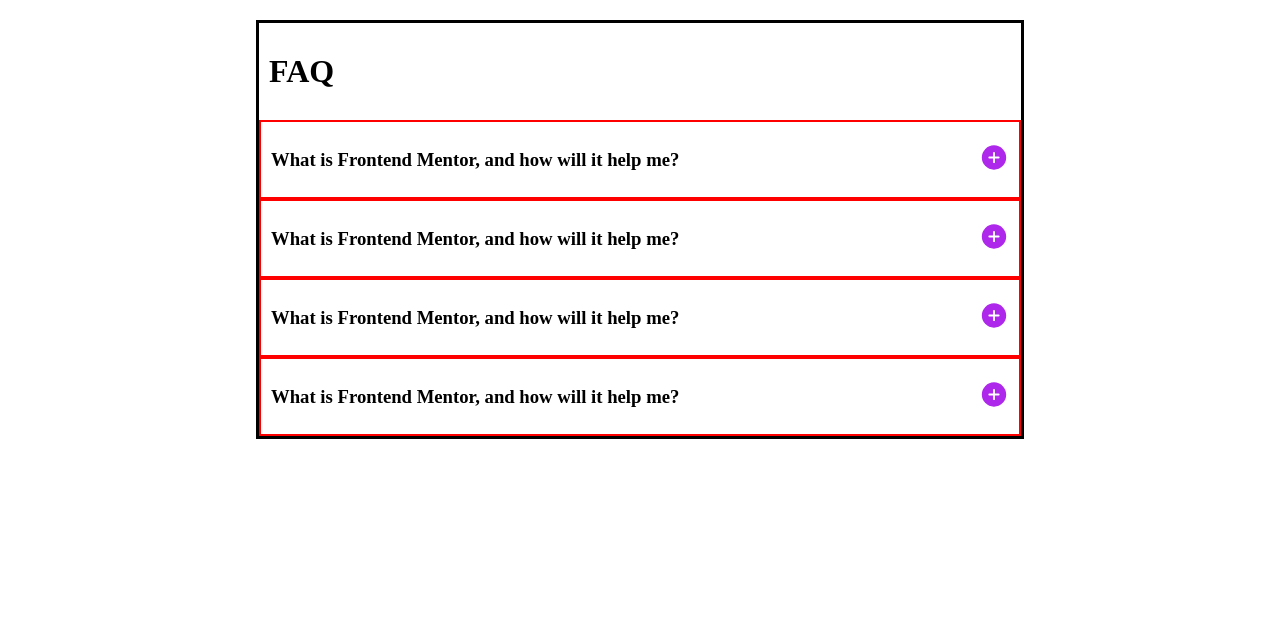
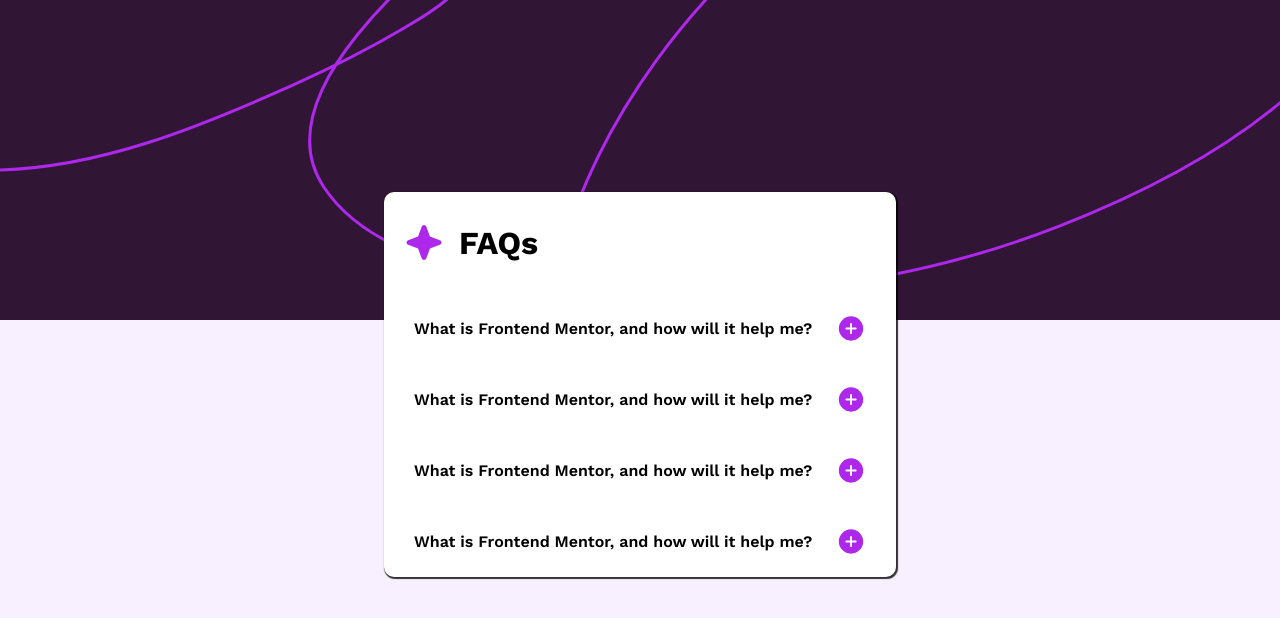
Before and after one commit to YuBaichuan2000/faq-accordion, a plain HTML site: page index.html in a window 1280 px wide. Drawn offline with nearby package versions, Linux system fonts and the light colour scheme.

Commit message:
Add final designs

```diff
--- a/app.js
+++ b/app.js
@@ -5,7 +5,7 @@
     let ans = parent.parentNode.nextElementSibling;
     let plusSvg = parent.children[0];
     let minusSvg = parent.children[1];
-    if (ans.style.display == 'none') {
+    if (ans.style.display === 'none' || ans.style.display === '') {
         ans.style.display = 'block';
         plusSvg.style.display = 'none';
         minusSvg.style.display = 'block';
--- a/index.html
+++ b/index.html
@@ -6,6 +6,9 @@
 
   <link rel="icon" type="image/png" sizes="32x32" href="./assets/images/favicon-32x32.png">
   <link rel="stylesheet" href="styles.css">
+  <link rel="preconnect" href="https://fonts.googleapis.com">
+  <link rel="preconnect" href="https://fonts.gstatic.com" crossorigin>
+  <link href="https://fonts.googleapis.com/css2?family=Work+Sans:wght@400;600;700&display=swap" rel="stylesheet">
   <script defer src="app.js"></script>
 
   <title>Frontend Mentor | FAQ accordion</title>
@@ -19,13 +22,14 @@
 <body>
   <div id="main-container">
     <div id="top-container">
-      <h1>FAQ</h1>
+      <svg class="star" xmlns="http://www.w3.org/2000/svg" width="40" height="41" fill="none" viewBox="0 0 40 41"><path fill="#AD28EB" d="M37.5 20.5a2.467 2.467 0 0 1-1.64 2.344l-9.913 3.604-3.603 9.911a2.5 2.5 0 0 1-4.688 0l-3.604-9.922-9.911-3.593a2.5 2.5 0 0 1 0-4.688l9.921-3.604 3.594-9.911a2.5 2.5 0 0 1 4.688 0l3.604 9.921 9.911 3.594A2.467 2.467 0 0 1 37.5 20.5Z"/></svg>
+      <h1>FAQs</h1>
     </div>
     <div id="bottom-container">
       <div class="accordion">
           <div class="question">
             <div class="content">
-              <h3>What is Frontend Mentor, and how will it help me?</h3>
+              <h4>What is Frontend Mentor, and how will it help me?</h4>
             </div>
             <div class="expand-sign">
               <svg class="plus" xmlns="http://www.w3.org/2000/svg" width="30" height="31" fill="none" viewBox="0 0 30 31"><path fill="#AD28EB" d="M15 3.313A12.187 12.187 0 1 0 27.188 15.5 12.203 12.203 0 0 0 15 3.312Zm4.688 13.124h-3.75v3.75a.938.938 0 0 1-1.876 0v-3.75h-3.75a.938.938 0 0 1 0-1.875h3.75v-3.75a.938.938 0 0 1 1.876 0v3.75h3.75a.938.938 0 0 1 0 1.876Z"/></svg>
@@ -41,7 +45,7 @@
       <div class="accordion">
         <div class="question">
           <div class="content">
-            <h3>What is Frontend Mentor, and how will it help me?</h3>
+            <h4>What is Frontend Mentor, and how will it help me?</h4>
           </div>
           <div class="expand-sign">
               <svg class="plus" xmlns="http://www.w3.org/2000/svg" width="30" height="31" fill="none" viewBox="0 0 30 31"><path fill="#AD28EB" d="M15 3.313A12.187 12.187 0 1 0 27.188 15.5 12.203 12.203 0 0 0 15 3.312Zm4.688 13.124h-3.75v3.75a.938.938 0 0 1-1.876 0v-3.75h-3.75a.938.938 0 0 1 0-1.875h3.75v-3.75a.938.938 0 0 1 1.876 0v3.75h3.75a.938.938 0 0 1 0 1.876Z"/></svg>
@@ -57,7 +61,7 @@
       <div class="accordion">
         <div class="question">
           <div class="content">
-            <h3>What is Frontend Mentor, and how will it help me?</h3>
+            <h4>What is Frontend Mentor, and how will it help me?</h4>
           </div>
           <div class="expand-sign">
               <svg class="plus" xmlns="http://www.w3.org/2000/svg" width="30" height="31" fill="none" viewBox="0 0 30 31"><path fill="#AD28EB" d="M15 3.313A12.187 12.187 0 1 0 27.188 15.5 12.203 12.203 0 0 0 15 3.312Zm4.688 13.124h-3.75v3.75a.938.938 0 0 1-1.876 0v-3.75h-3.75a.938.938 0 0 1 0-1.875h3.75v-3.75a.938.938 0 0 1 1.876 0v3.75h3.75a.938.938 0 0 1 0 1.876Z"/></svg>
@@ -73,7 +77,7 @@
       <div class="accordion">
         <div class="question">
           <div class="content">
-            <h3>What is Frontend Mentor, and how will it help me?</h3>
+            <h4>What is Frontend Mentor, and how will it help me?</h4>
           </div>
           <div class="expand-sign">
               <svg class="plus" xmlns="http://www.w3.org/2000/svg" width="30" height="31" fill="none" viewBox="0 0 30 31"><path fill="#AD28EB" d="M15 3.313A12.187 12.187 0 1 0 27.188 15.5 12.203 12.203 0 0 0 15 3.312Zm4.688 13.124h-3.75v3.75a.938.938 0 0 1-1.876 0v-3.75h-3.75a.938.938 0 0 1 0-1.875h3.75v-3.75a.938.938 0 0 1 1.876 0v3.75h3.75a.938.938 0 0 1 0 1.876Z"/></svg>
@@ -88,34 +92,5 @@
       </div>
     </div>
   </div>
-
-  <!-- FAQs
-
-  What is Frontend Mentor, and how will it help me?
-
-  Frontend Mentor offers realistic coding challenges to help developers improve their
-  frontend coding skills with projects in HTML, CSS, and JavaScript. It's suitable for
-  all levels and ideal for portfolio building.
-
-  Is Frontend Mentor free?
-
-  Yes, Frontend Mentor offers both free and premium coding challenges, with the free
-  option providing access to a range of projects suitable for all skill levels.
-
-  Can I use Frontend Mentor projects in my portfolio?
-
-  Yes, you can use projects completed on Frontend Mentor in your portfolio. It's an excellent
-  way to showcase your skills to potential employers!
-
-  How can I get help if I'm stuck on a Frontend Mentor challenge?
-
-  The best place to get help is inside Frontend Mentor's Discord community. There's a help
-  channel where you can ask questions and seek support from other community members. -->
-
-
-  <!-- <div class="attribution">
-    Challenge by <a href="https://www.frontendmentor.io?ref=challenge" target="_blank">Frontend Mentor</a>.
-    Coded by <a target="_blank" href="https://www.linkedin.com/in/george-yu-a6800a227/">George Yu🐱</a>.
-  </div> -->
 </body>
 </html>
--- a/styles.css
+++ b/styles.css
@@ -1,6 +1,12 @@
 html {
     box-sizing: border-box;
-    padding: 20px 20%;
+    padding: 20% 30%;
+    padding-top: 15%;
+    background-color: #f9f0ff;
+    font-size: 16px;
+    background-image: url('assets/images/background-pattern-desktop.svg');
+    background-repeat: no-repeat;
+    font-family: 'Work Sans', sans-serif;
 }
 
 *, *:before, *:after {
@@ -9,24 +15,42 @@
 }
 
 #main-container {
-    border: 3px black solid;
+    /* border: 3px black solid; */
     height: auto;
+    border-radius: 10px;
+    box-shadow: 1px 1px 1px 1px rgba(0,0,0,0.8);
+    background-color: white;
 }
 
 #top-container {
     /* border: 2px red solid; */
     height: 20%;
-    padding: 30px 10px;
+    padding: 30px 20px;
+    display: flex;
+    align-items: center;
+}
+
+#top-container h1 {
+    font-weight: 700;
+}
+
+.star {
+    margin-right: 15px;
 }
 
 #bottom-container {
     /* border: 2px blue solid; */
     height: 80%;
+    padding-left: 20px;
+    padding-right: 20px;
+}
+
+#bottom-container h4 {
+    font-weight: 600;
 }
 
 .accordion {
     height: 25%;
-    border: 2px red solid;
 }
 
 .question {
@@ -36,26 +60,48 @@
     align-items: center;
 }
 
+.expand-sign {
+    align-self: flex-start;
+}
+
 #answer-1 {
     padding: 20px 10px;
+    padding-top: 0;
     display: none;
 }
 
 #answer-2 {
     padding: 20px 10px;
+    padding-top: 0;
     display: none;
 }
 
 #answer-3 {
     padding: 20px 10px;
+    padding-top: 0;
     display: none;
 }
 
 #answer-4 {
     padding: 20px 10px;
+    padding-top: 0;
     display: none;
+}
+
+p {
+    opacity: 0.6;
 }
 
 .minus {
     display: none;
 }
+
+.plus {
+    display: block;
+}
+
+@media (max-width: 375px) {
+    html {
+        padding: 50px 5%;
+    }
+}
```
